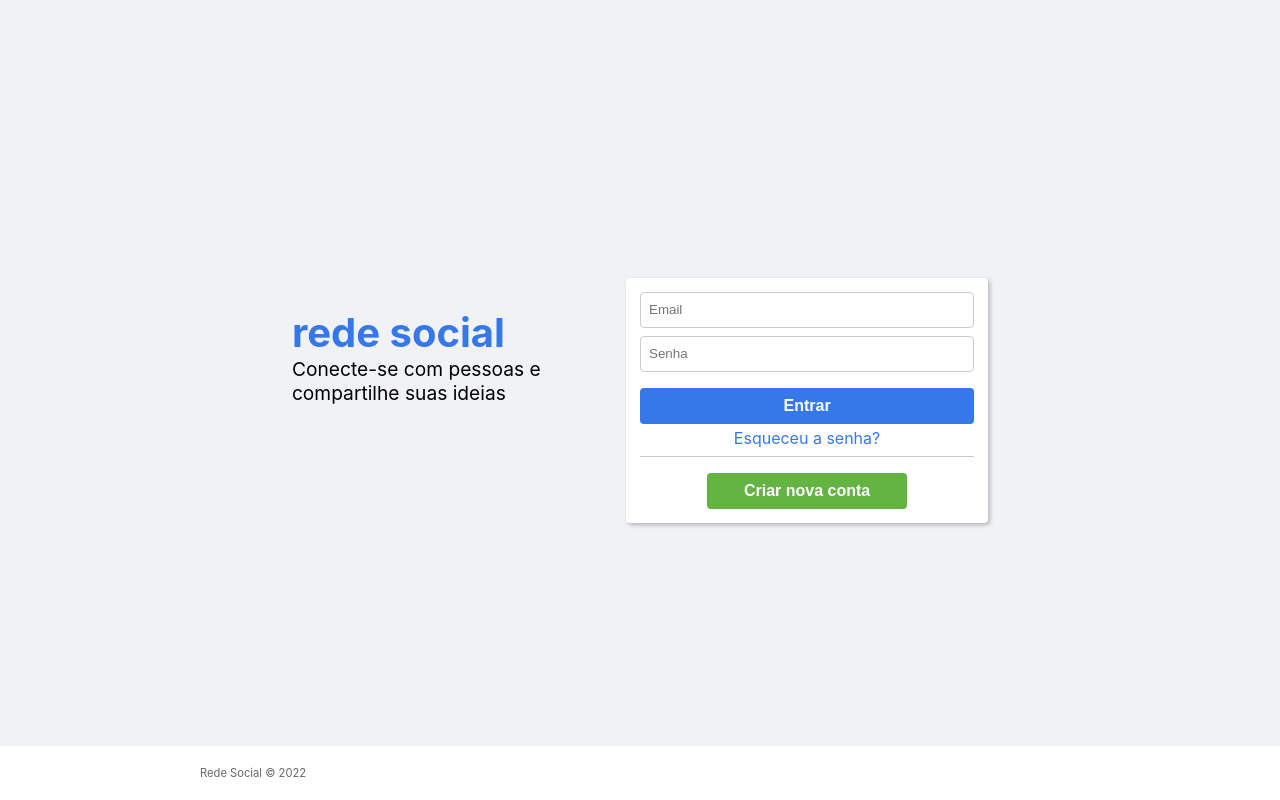
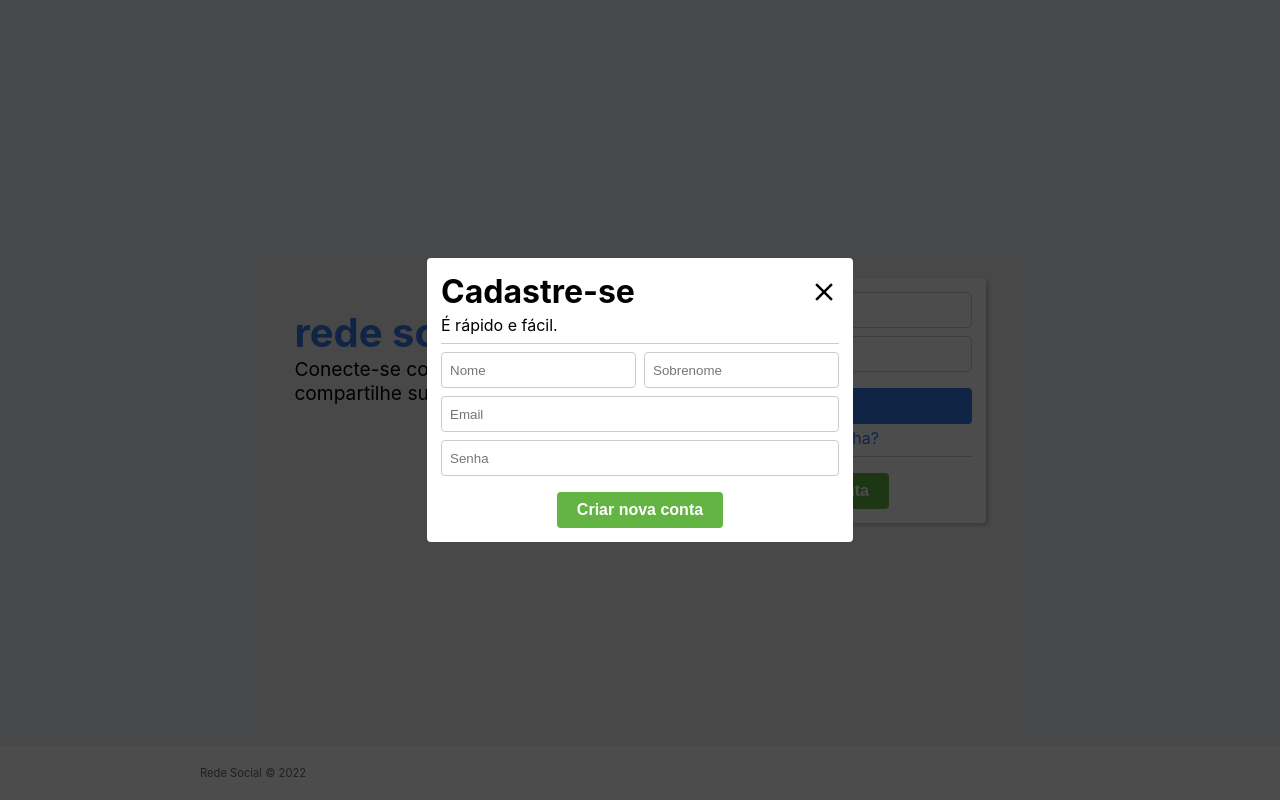
Before and after one commit to fb-curso-full-stack-mobile/rede-social-reactjs, a React (Vite) app: page / in a window 1280 px wide. Both pictures are taken after a click on the button "Criar nova conta". Built offline with nearby package versions, Linux system fonts and the light colour scheme.

Commit message:
feat: cadastro

```diff
--- /dev/null
+++ b/src/components/Button/index.tsx
@@ -0,0 +1,33 @@
+import React from "react";
+import styles from "./styles.module.css";
+type ButtonProps = {
+  className?: string;
+  children: React.ReactNode;
+  primary?: boolean;
+  secondary?: boolean;
+  fullWidth?: boolean;
+  onClick?: () => void;
+};
+
+export default function Button({
+  className,
+  children,
+  primary,
+  secondary,
+  fullWidth,
+  onClick,
+}: ButtonProps) {
+  return (
+    <button
+      className={[
+        styles.button,
+        secondary ? styles.buttonSecondary : "",
+        fullWidth ? styles.buttonFullWidth : "",
+        className || "",
+      ].join(" ")}
+      onClick={onClick}
+    >
+      {children}
+    </button>
+  );
+}
--- /dev/null
+++ b/src/components/Button/styles.module.css
@@ -0,0 +1,24 @@
+.button {
+  padding: 0 20px;
+  height: var(--input-height);
+  border: 0;
+  border-radius: var(--box-border-radius);
+  background-color: var(--primary-color);
+  font-weight: bold;
+  color: var(--primary-color-text);
+  margin-top: 8px;
+  cursor: pointer;
+}
+
+.buttonFullWidth {
+  width: 100% !important;
+}
+
+.button:hover {
+  opacity: 0.7;
+}
+
+.buttonSecondary {
+  background-color: var(--highlight-color) !important;
+  align-self: center;
+}
--- /dev/null
+++ b/src/components/Input/index.tsx
@@ -0,0 +1,16 @@
+import styles from "./styles.module.css";
+type InputProps = {
+  placeholder?: string;
+  type?: string;
+  className?: string;
+};
+
+export default function Input({ placeholder, type, className }: InputProps) {
+  return (
+    <input
+      className={[styles.input, className || ""].join(" ")}
+      placeholder={placeholder}
+      type={type}
+    />
+  );
+}
--- /dev/null
+++ b/src/components/Input/styles.module.css
@@ -0,0 +1,7 @@
+.input {
+  height: var(--input-height);
+  border: 1px solid var(--border-color);
+  border-radius: var(--box-border-radius);
+  margin-bottom: var(--margin-medium);
+  padding: 0 8px;
+}
--- /dev/null
+++ b/src/components/Modal/index.tsx
@@ -0,0 +1,39 @@
+import React from "react";
+import icClose from "../../assets/ic_close.png";
+import styles from "./styles.module.css";
+
+type ModalProps = {
+  title: string;
+  subtitle?: string;
+  children: React.ReactNode;
+  visible: boolean;
+  onClose: () => void;
+};
+
+export default function Modal({
+  title,
+  subtitle,
+  children,
+  visible,
+  onClose,
+}: ModalProps) {
+  return visible ? (
+    <div className={styles.container}>
+      <div className={styles.box}>
+        {/* Header: título e botão de fechar */}
+        <div className={styles.boxTitle}>
+          <h1>{title}</h1>
+          <img src={icClose} onClick={onClose} />
+        </div>
+
+        {/* subtítulo */}
+        {subtitle && <div>{subtitle}</div>}
+
+        {/* linha */}
+        <hr />
+        {/* conteúdo */}
+        <div>{children}</div>
+      </div>
+    </div>
+  ) : null;
+}
--- /dev/null
+++ b/src/components/Modal/styles.module.css
@@ -0,0 +1,46 @@
+.container {
+  position: absolute;
+  top: 0;
+  right: 0;
+  bottom: 0;
+  left: 0;
+  background-color: rgba(0, 0, 0, 0.7);
+  display: flex;
+  justify-content: center;
+  align-items: center;
+}
+
+.box {
+  background-color: white;
+  border-radius: var(--box-border-radius);
+  padding: var(--box-padding);
+}
+
+.boxTitle {
+  display: flex;
+  flex-direction: row;
+  justify-content: space-between;
+  align-items: center;
+  margin-bottom: 4px;
+}
+
+.boxTitle img {
+  width: 30px;
+  height: 30px;
+  object-fit: contain;
+  cursor: pointer;
+}
+
+.boxTitle img:hover {
+  opacity: 0.7;
+}
+
+.boxTitle h1 {
+  margin: 0;
+}
+
+.box hr {
+  width: 100%;
+  border: 0;
+  border-bottom: 1px solid var(--border-color);
+}
--- a/src/pages/SignIn/index.tsx
+++ b/src/pages/SignIn/index.tsx
@@ -1,7 +1,12 @@
+import Button from "../../components/Button";
+import Input from "../../components/Input";
+import Modal from "../../components/Modal";
 import styles from "./styles.module.css";
+import { useState } from "react";
 // type SignInProps = {}
 
 export default function SignIn() {
+  const [modaOpen, setModalOpen] = useState(false);
   return (
     <div className={styles.page}>
       <div className={styles.box}>
@@ -10,19 +15,36 @@ export default function SignIn() {
           <p>Conecte-se com pessoas e compartilhe suas ideias</p>
         </div>
         <div className={styles.form}>
-          <input placeholder="Email" type="email" />
-          <input placeholder="Senha" type="password" />
-          <button>Entrar</button>
+          <Input placeholder="Email" type="email" />
+          <Input placeholder="Senha" type="password" />
+          <Button fullWidth>Entrar</Button>
           <a href="javascript:void(0)">Esqueceu a senha?</a>
           <hr />
-          <button className={styles.buttonCreateAccount}>
+          <Button secondary onClick={() => setModalOpen(true)}>
             Criar nova conta
-          </button>
+          </Button>
         </div>
       </div>
       <footer>
         <p>Rede Social © {new Date().getFullYear()}</p>
       </footer>
+      <Modal
+        title="Cadastre-se"
+        subtitle="É rápido e fácil."
+        visible={modaOpen}
+        onClose={() => setModalOpen(false)}
+      >
+        <form className={styles.modalForm}>
+          <div className={styles.modalFormName}>
+            <Input placeholder="Nome" />
+            <div />
+            <Input placeholder="Sobrenome" />
+          </div>
+          <Input type="email" placeholder="Email" />
+          <Input type="password" placeholder="Senha" />
+          <Button secondary>Criar nova conta</Button>
+        </form>
+      </Modal>
     </div>
   );
 }
--- a/src/pages/SignIn/styles.module.css
+++ b/src/pages/SignIn/styles.module.css
@@ -37,39 +37,10 @@
   box-shadow: var(--box-shadow);
 }
 
-.form input {
-  height: var(--input-height);
-  border: 1px solid var(--border-color);
-  border-radius: var(--box-border-radius);
-  margin-bottom: var(--margin-medium);
-  padding: 0 8px;
-}
-
 .form hr {
   width: 100%;
   border: 0;
   border-bottom: 1px solid var(--border-color);
-}
-
-.form button {
-  height: var(--input-height);
-  border: 0;
-  border-radius: var(--box-border-radius);
-  background-color: var(--primary-color);
-  font-weight: bold;
-  color: var(--primary-color-text);
-  margin-top: 8px;
-  cursor: pointer;
-}
-
-.form button:hover {
-  opacity: 0.7;
-}
-
-.buttonCreateAccount {
-  background-color: var(--highlight-color) !important;
-  width: 200px;
-  align-self: center;
 }
 
 .form a {
@@ -93,3 +64,16 @@
   font-size: 0.7rem;
   line-height: 2rem;
 }
+
+.modalForm {
+  display: flex;
+  flex-direction: column;
+}
+
+.modalFormName {
+  display: flex;
+}
+
+.modalFormName div {
+  width: 8px;
+}
```
Also changed, not shown: src/assets/ic_close.png (added).
